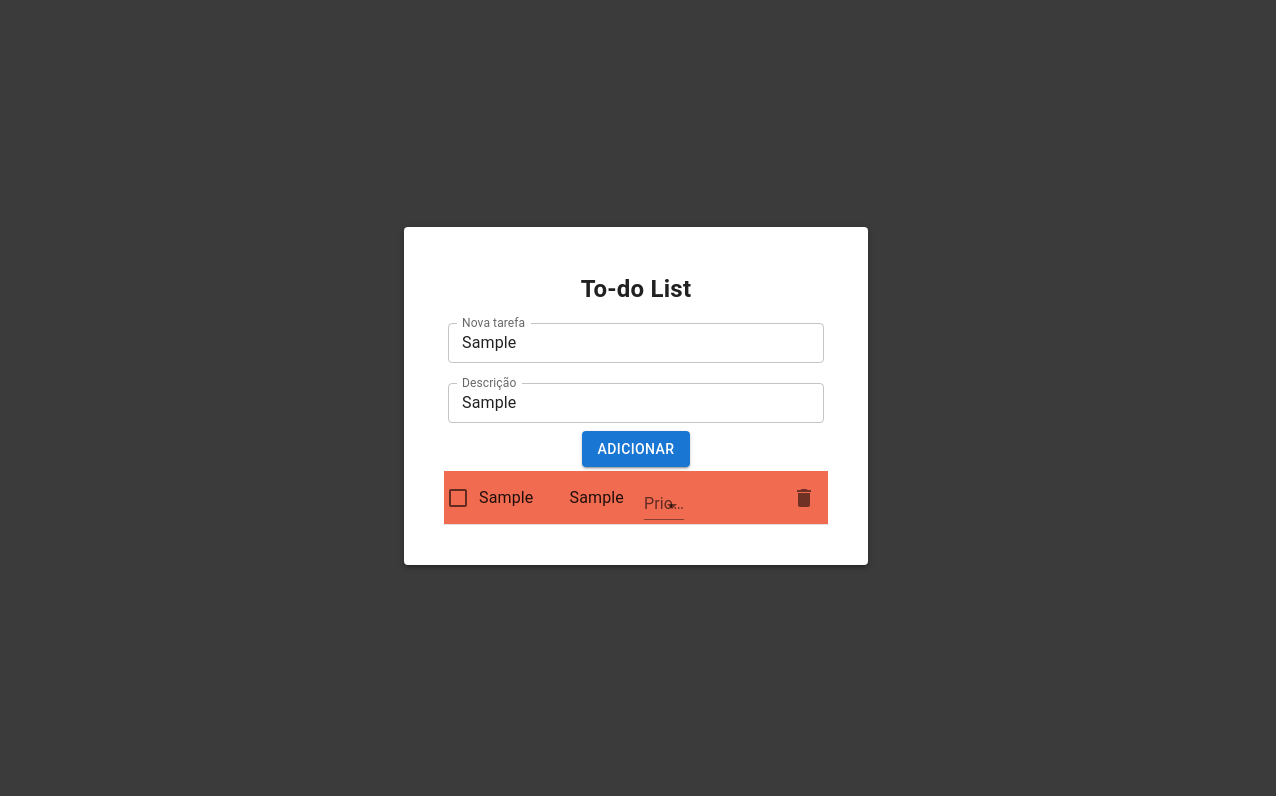
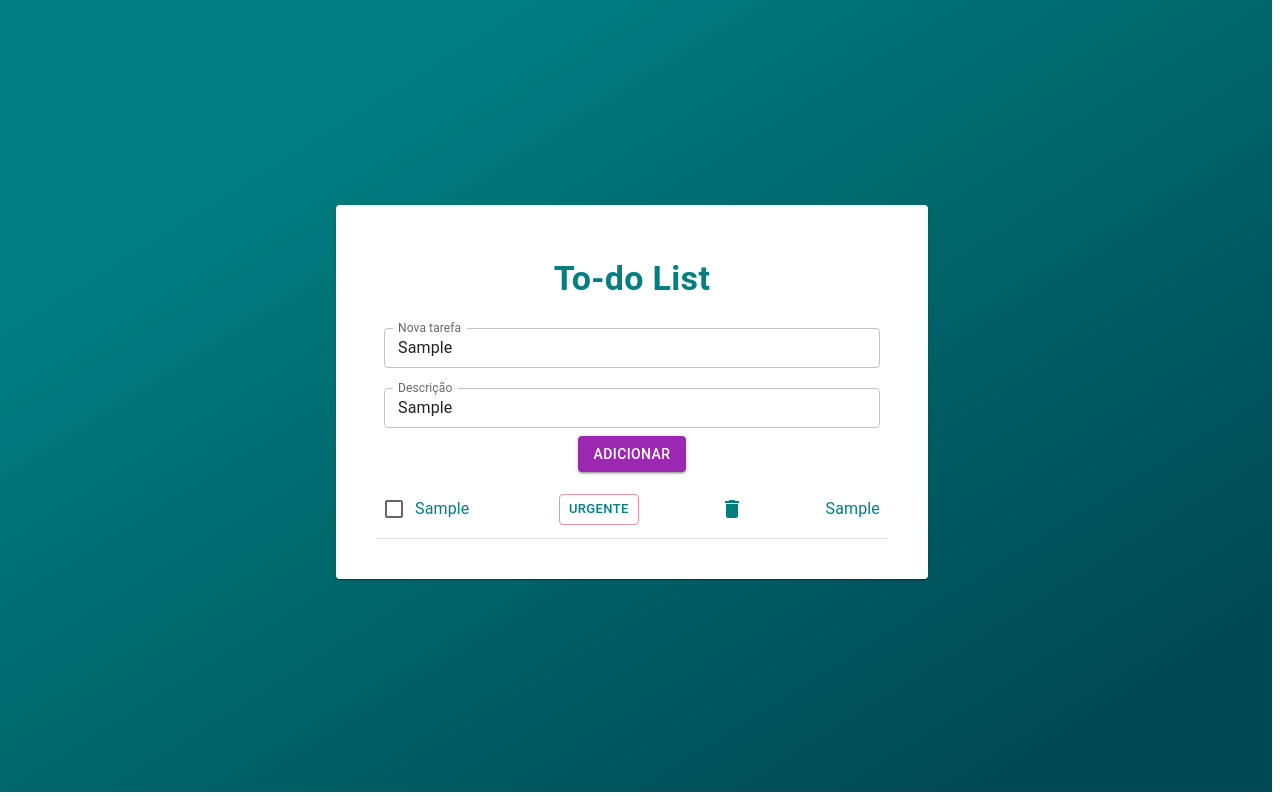
Before and after one commit to thaisbbreder/To-Do-List, a React (Create React App) app: page / in a window 1280 px wide. Both pictures are taken after typing "Sample", "Sample" into the empty fields and a click on the button "ADICIONAR". Built offline with nearby package versions, Linux system fonts and the light colour scheme.

Commit message:
inseri botão de urgencia

```diff
--- a/package.json
+++ b/package.json
@@ -5,6 +5,7 @@
   "dependencies": {
     "@emotion/react": "^11.10.4",
     "@emotion/styled": "^11.10.4",
+    "@mui/icons-material": "^5.10.9",
     "@mui/material": "^5.10.9",
     "@testing-library/jest-dom": "^5.16.5",
     "@testing-library/react": "^13.4.0",
--- a/src/pages/home.jsx
+++ b/src/pages/home.jsx
@@ -9,19 +9,18 @@ import {
 } from "@mui/material";
 import IconButton from '@mui/material/IconButton';
 import DeleteIcon from '@mui/icons-material/Delete';
+import MapIcon from '@mui/icons-material/Map';
 import Grid2 from '@mui/material/Unstable_Grid2';
 import Box from '@mui/material/Box';
 import InputLabel from '@mui/material/InputLabel';
 import MenuItem from '@mui/material/MenuItem';
 import FormControl from '@mui/material/FormControl';
 import Select from '@mui/material/Select';
-
 import { useEffect, useState } from "react";
 
 const Home = () => {
   const [tarefas, setTarefas] = useState([]);
   const [textoTarefa, setTextoTarefa] = useState("")
-  const [prioridade, setPrioridade] = useState('');
 
   const addTarefa = () => {
     const novoArray = [...tarefas];
@@ -29,13 +28,12 @@ const Home = () => {
       id: tarefas.length + 1,
       nome: textoTarefa,
       descricao: textoDescricao,
-      prioridade: false,
-      feito: false,
+      prioridade: false, //false: normal  true: urgente
+      feito: false, //false: não feito true: feito
     }
     novoArray.push(novaTarefa);
     setTarefas(novoArray)
   }
-
   const [textoDescricao, setTextoDescricao] = useState("") //variavel para armazenar o valor do input
   const addDescricao = () => {
     const itemDescricao = [...tarefas.descricao];
@@ -43,70 +41,76 @@ const Home = () => {
       id: tarefas.length + 1,
       nome: textoTarefa,
       descricao: textoDescricao,
-      prioridade: false,
       feito: false,
     }
     itemDescricao.push(novaDescricao);
     setTarefas(itemDescricao)
   }
-
   const deletaTarefa = (id) => {
     const novaLista = tarefas.filter((tarefa) => {
       return tarefa.id !== id
     })
     setTarefas(novaLista)
   }
-
-  //quando eu clico no checkbox, o estado atual da tarefa é alterado para um novo estado (feito: true/false)
-  //e o código é refatorado/refeito cada vez que o estado é alterado,
-  //fazendo com que seja possivel marcar o checkbox de cada uma das tarefas e não perder o que foi feito no estado anterior
   const mudaEstado = (id) => {
     setTarefas((estadoAtual) => {
       const novoEstado = [...estadoAtual];
-      //spread operator: está fazendo uma cópia do estado atual
-      //ao clicar em algum checkbox, o filter vai percorrer o array até identificar o id referente a essa tarefa e retornar um valor baseado na condição
       novoEstado.filter((tarefa) => {
         if (tarefa.id === id) {
-          tarefa.feito = !tarefa.feito;   //se o "feito" estiver recebendo false, agora ele irá receber o contrário (true)
+          tarefa.feito = !tarefa.feito;
+        } else {
+          return tarefa;
+        }
+      });
+      return novoEstado;
+    })
+  };
+  //clicar no botão para a prioridade ser alterada
+  const mudaPrioridade = (id) => {
+    setTarefas((prioridadeAtual) => {
+      const novaPrioridade = [...prioridadeAtual];
+      novaPrioridade.filter((tarefa) => {
+        if (tarefa.id === id) {
+          tarefa.prioridade = !tarefa.prioridade;
+          tarefas.sort()
           return tarefa;
         } else {
           return tarefa;
         }
       });
-      return novoEstado;
-    });
-  };
-
-   const mudaPrioridade = (id) => {
-       }
+      return novaPrioridade;
+    })
+  }
 
   return (
-    <Grid2 container spacing={1}>
+    <Grid2 container spacing={2}>
       <div
         style={{
           display: "grid",
           width: "100vw",
           height: "100vh",
-          backgroundColor: "#3b3b3b",
+          background: "linear-gradient(to bottom right, #007e80 20%, #004853 90%",
         }}
       >
-        <Paper elevation={3}
+        <Paper
           style={{
             display: "grid",
             margin: "auto",
-            width: "30%",
+            width: "40%",
             maxHeight: "60%",
             padding: "40px",
-            overflow: "auto"
+            overflow: "auto",
+            textAlign: "center",
+            color: "#007e80"
           }}
         >
           <Grid2 xs={12}>
-            <Typography fontSize={24} fontWeight={"bold"} textAlign={"center"} >
+            <Typography fontSize={34} fontWeight={"bold"} textAlign={"center"} >
               To-do List
             </Typography>
           </Grid2>
 
-          <Grid2 xs={12} textAlign={"center"}>
+          <Grid2 xs={12}>
             <TextField
               id="outlined-basic"
               label="Nova tarefa"
@@ -117,7 +121,6 @@ const Home = () => {
               value={textoTarefa}
               onChange={e => setTextoTarefa(e.target.value)}
             />
-
             <TextField
               id="outlined-basic"
               label="Descrição"
@@ -128,8 +131,7 @@ const Home = () => {
               value={textoDescricao}
               onChange={e => setTextoDescricao(e.target.value)}
             />
-
-            <Button variant="contained"
+            <Button variant="contained" color="secondary" margin="dense"
               onClick={() => addTarefa()}>
               Adicionar
             </Button>
@@ -138,50 +140,56 @@ const Home = () => {
           {tarefas.map((tarefa) => {
             return (
               <div key={tarefa.id}>
-                <Grid2 xs={12} display="flex"
-                flexDirection="row"
-                justifyContent="space-between"
-                alignItems="center" style={{backgroundColor: tarefa.prioridade ? "#e1d772" : "#f06b50" }}>
-
+                <Grid2 xs={12}
+                  display="flex"
+                  flexDirection="row"
+                  justifyContent="space-between"
+                  alignItems="center"
+                  borderRadius="5px"
+                  style={{
+                    backgroundColor: tarefa.prioridade === false ? "" : "#ffbfaa",
+                  }}
+                >
                   <FormControlLabel
                     label={tarefa.nome}
                     control={
                       <Checkbox
                         checked={tarefa.feito}
-                        onChange={() => mudaEstado(tarefa.id)}>
+                        onChange={() => mudaEstado(tarefa.id)}
+                      >
                       </Checkbox>
                     }>
                   </FormControlLabel>
 
-                    <Typography>
-                      {tarefa.descricao}
-                    </Typography>
+                  <Button
+                    variant="outlined"
+                    color="error"
+                    size="small"
+                    style={{
+                      display: "flex",
+                      justifyContent: "flex-end",
+                      color: "#007e80"
+                    }}
+                    onClick={() => mudaPrioridade(tarefa.id)}> urgente
+                  </Button>
 
-                    <Box sx={{ minWidth: 120 }}>
-                  <FormControl variant="standard" size="small">
-                    <InputLabel id="demo-simple-select-label">Priority</InputLabel>
-                    <Select
-                      labelId="demo-simple-select-label"
-                      id="demo-simple-select"
-                      value={prioridade}
-                      label="Priority"
-                      onChange={e => setPrioridade(e.target.value)}
-                    >
-                      <MenuItem value={10}>Normal</MenuItem>
-                      <MenuItem value={20}>Low</MenuItem>
-                      <MenuItem value={30}>High</MenuItem>
-                    </Select>
-                  </FormControl>
-                  </Box>
-
-                    <IconButton aria-label="delete"
+                  <IconButton aria-label="delete"
+                    style={{
+                      textAlign: "left",
+                      color: "#007e80",
+                      position: "relative",
+                      textAlign: "left"
+                    }}
                     onClick={() => deletaTarefa(tarefa.id)}>
                     <DeleteIcon />
                   </ IconButton>
 
+                  <Typography textAlign={"left"}>
+                    {tarefa.descricao}
+                  </Typography>
                 </Grid2>
+                <Divider />
 
-                <Divider />
               </div>
             );
           })}
```
Also changed, not shown: 1 other file (tests, documents, lock files or other folders).
